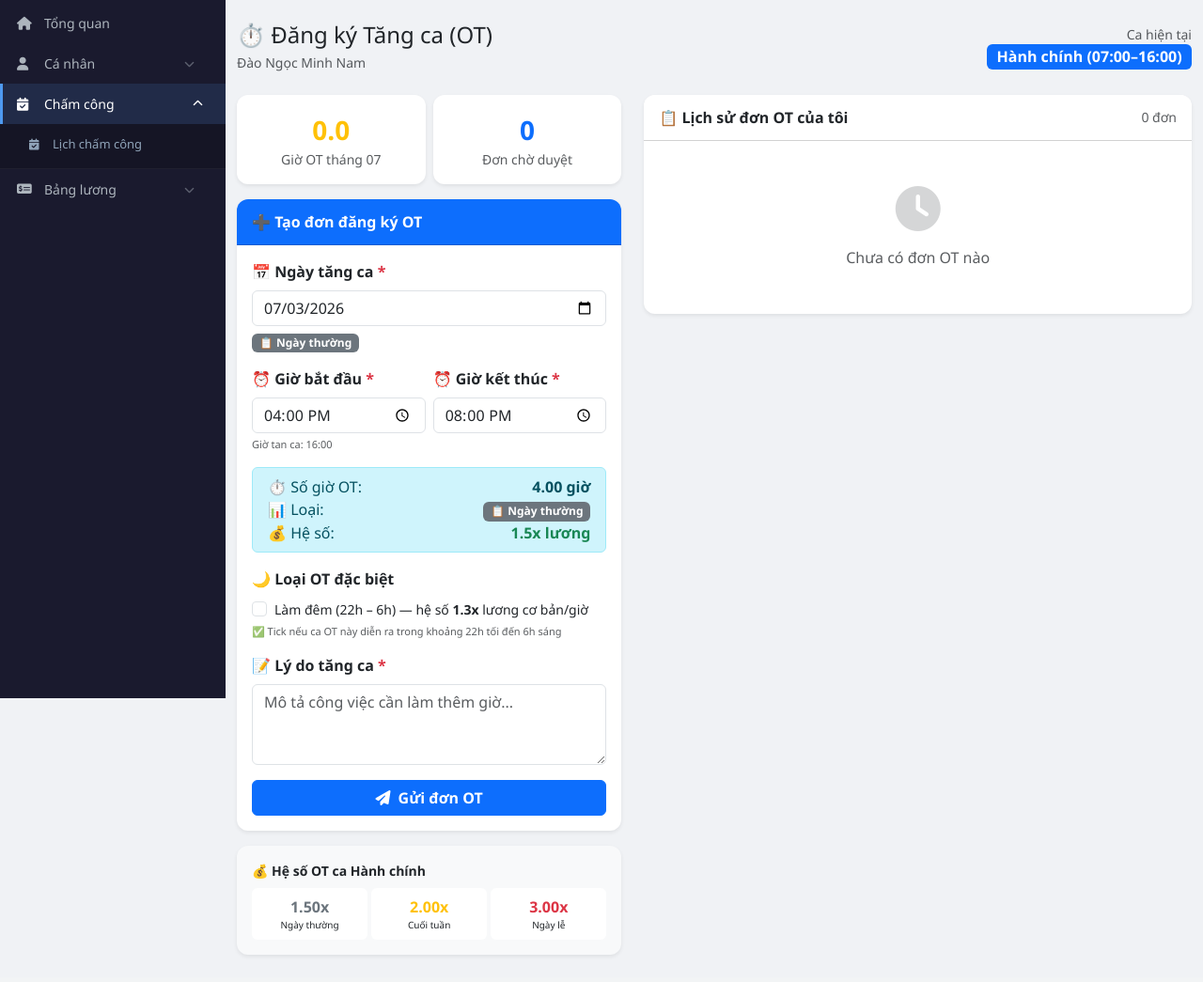
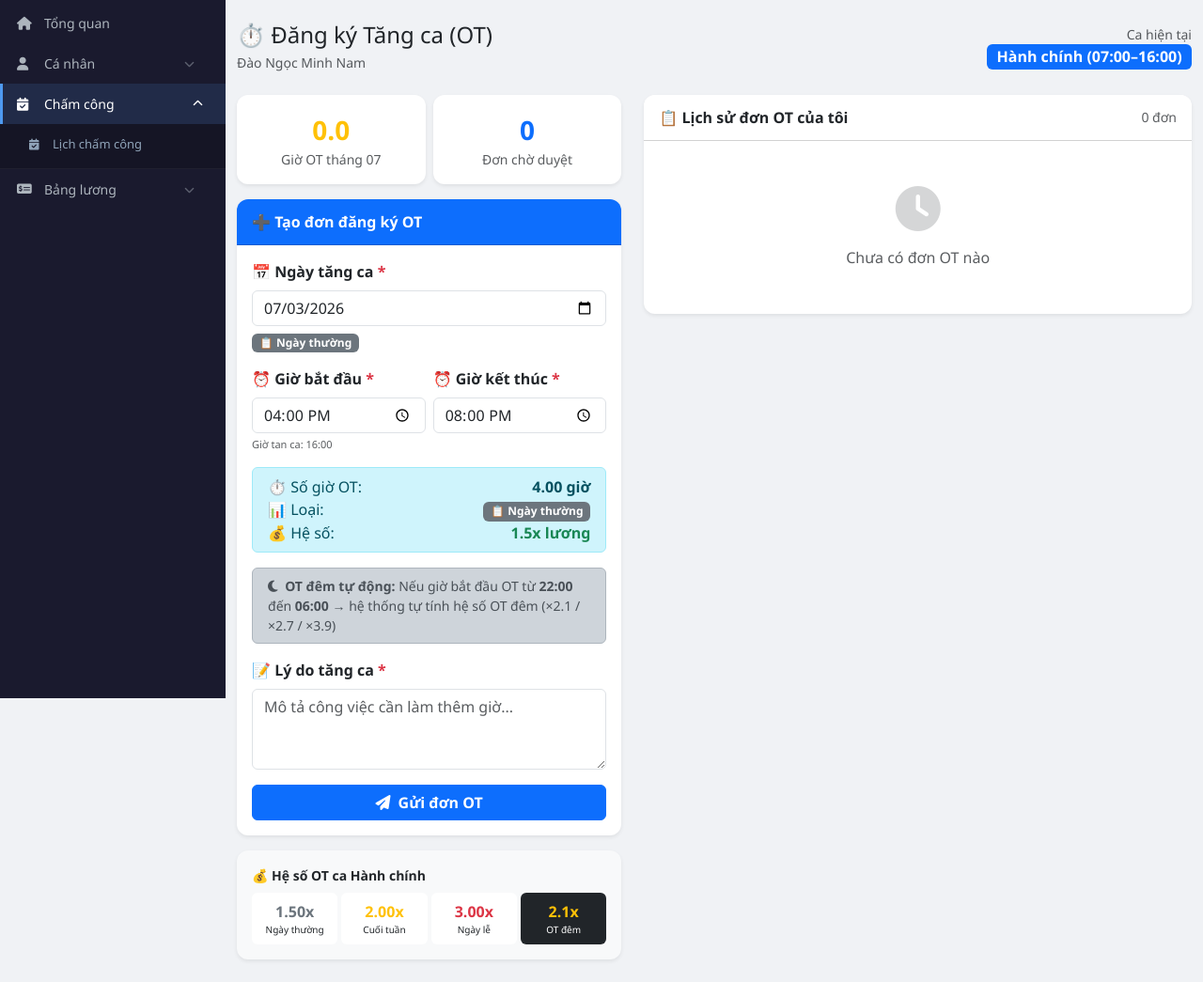
Before and after one commit to linh-prolo/ntnnew, a PHP site: page /erp/modules/attendance/ot_request.php in a window 1280 px wide. Shown: the part 57-1102 px from the top of the page at 94% size. Before the commit the page ends 1075 px from the top, so only its background shows below. Run offline with PHP 8.4, Linux system fonts and the light colour scheme; a user stored in the database is signed in; data comes from the database, SQL or seed files in the repository.

Commit message:
Replace night OT checkbox with auto-detection based on shift + start_time
- ot_request.php: PHP backend now fetches shift with is_night_shift flag and
  auto-detects night OT based on start_time vs night window (22:00-06:00 by
  default, or shift start/end if is_night_shift=1)
- ot_request.php: removed 'Làm đêm' checkbox, added info box showing the
  night time window that triggers automatic night classification
- ot_request.php: updated multiplier guide table from 3-col to 4-col to show
  OT đêm ×2.1 alongside weekday/weekend/holiday
- ot_request.php: JS updatePreview() now uses isNightTime()/getOTType() auto-
  detect instead of reading checkbox; removed isNightOt event listener
- ot_manage.php: updated $otTypeLabel with multiplier info in labels; updated
  $mult match() to handle night_weekday(2.1)/night_weekend(2.7)/night_holiday(3.9)/night(1.3)

```diff
--- a/modules/attendance/ot_request.php
+++ b/modules/attendance/ot_request.php
@@ -57,6 +57,40 @@ if ($_SERVER['REQUEST_METHOD'] === 'POST' && verifyCSRF($_POST['csrf_token'] ??
     }
 
     if (empty($errors)) {
+        // Lấy ca của nhân viên vào ngày OT để xác định khung giờ đêm
+        $shiftStmt = $pdo->prepare("
+            SELECT ws.start_time AS shift_start, ws.end_time AS shift_end, ws.is_night_shift, es.shift_id,
+                   ws.ot_multiplier, ws.weekend_multiplier, ws.holiday_multiplier
+            FROM employee_shifts es
+            JOIN work_shifts ws ON es.shift_id = ws.id
+            WHERE es.user_id = ? AND es.effective_date <= ?
+              AND (es.end_date IS NULL OR es.end_date >= ?)
+            ORDER BY es.effective_date DESC LIMIT 1
+        ");
+        $shiftStmt->execute([$user['id'], $ot_date, $ot_date]);
+        $shift    = $shiftStmt->fetch();
+        $shift_id = $shift['shift_id'] ?? null;
+
+        // Xác định khung giờ đêm
+        $nightStart = '22:00'; // mặc định theo luật LĐ VN
+        $nightEnd   = '06:00';
+        if ($shift && (int)$shift['is_night_shift'] === 1) {
+            $nightStart = substr($shift['shift_start'], 0, 5);
+            $nightEnd   = substr($shift['shift_end'],   0, 5);
+        }
+
+        // Kiểm tra start_time OT có nằm trong khung đêm không
+        $otStartMin    = (int)substr($start_time, 0, 2) * 60 + (int)substr($start_time, 3, 2);
+        $nightStartMin = (int)substr($nightStart, 0, 2) * 60 + (int)substr($nightStart, 3, 2);
+        $nightEndMin   = (int)substr($nightEnd,   0, 2) * 60 + (int)substr($nightEnd,   3, 2);
+
+        // Ca đêm vượt qua midnight: nightStart > nightEnd (ví dụ 22:00 > 06:00)
+        if ($nightStartMin > $nightEndMin) {
+            $isNightOT = ($otStartMin >= $nightStartMin || $otStartMin < $nightEndMin);
+        } else {
+            $isNightOT = ($otStartMin >= $nightStartMin && $otStartMin < $nightEndMin);
+        }
+
         // Xác định loại OT (ngày thường / cuối tuần / ngày lễ / đêm)
         $dow = date('N', strtotime($ot_date)); // 1=Mon ... 7=Sun
         $isHoliday = false;
@@ -64,13 +98,10 @@ if ($_SERVER['REQUEST_METHOD'] === 'POST' && verifyCSRF($_POST['csrf_token'] ??
         $hChk->execute([$ot_date]);
         if ($hChk->fetchColumn() > 0) $isHoliday = true;
 
-        $is_night_ot = isset($_POST['is_night_ot']) ? 1 : 0;
-
-        if ($is_night_ot) {
-            // Phân loại OT đêm theo ngày
-            if ($isHoliday)      $ot_type = 'night_holiday';
-            elseif ($dow >= 6)   $ot_type = 'night_weekend';  // Thứ 7 (6) hoặc CN (7)
-            else                 $ot_type = 'night_weekday';
+        if ($isNightOT) {
+            if ($isHoliday)    $ot_type = 'night_holiday';
+            elseif ($dow >= 6) $ot_type = 'night_weekend';
+            else               $ot_type = 'night_weekday';
         } elseif ($isHoliday) {
             $ot_type = 'holiday';
         } elseif ($dow >= 6) {
@@ -78,18 +109,6 @@ if ($_SERVER['REQUEST_METHOD'] === 'POST' && verifyCSRF($_POST['csrf_token'] ??
         } else {
             $ot_type = 'weekday';
         }
-
-        // Lấy ca của nhân viên để tính hệ số
-        $shiftStmt = $pdo->prepare("
-            SELECT ws.ot_multiplier, ws.weekend_multiplier, ws.holiday_multiplier, es.shift_id
-            FROM employee_shifts es
-            JOIN work_shifts ws ON es.shift_id = ws.id
-            WHERE es.user_id = ? AND es.effective_date <= ? AND (es.end_date IS NULL OR es.end_date >= ?)
-            ORDER BY es.effective_date DESC LIMIT 1
-        ");
-        $shiftStmt->execute([$user['id'], $ot_date, $ot_date]);
-        $shift = $shiftStmt->fetch();
-        $shift_id = $shift['shift_id'] ?? null;
 
         $stmt = $pdo->prepare("
             INSERT INTO overtime_requests
@@ -281,19 +300,14 @@ $statusLabel = ['pending' => ['⌛ Chờ duyệt', 'warning'], 'approved' => ['
                             </div>
                         </div>
 
-                        <!-- Loại OT đặc biệt -->
-                        <div class="mb-3">
-                            <label class="form-label fw-semibold">🌙 Loại OT đặc biệt</label>
-                            <div class="form-check">
-                                <input class="form-check-input" type="checkbox" name="is_night_ot" id="isNightOt" value="1"
-                                       <?= !empty($_POST['is_night_ot']) ? 'checked' : '' ?>>
-                                <label class="form-check-label small" for="isNightOt">
-                                    Làm đêm (22h – 6h) — hệ số <strong>1.3x</strong> lương cơ bản/giờ
-                                </label>
-                            </div>
-                            <div class="form-text" style="font-size:11px;">
-                                ✅ Tick nếu ca OT này diễn ra trong khoảng 22h tối đến 6h sáng
-                            </div>
+                        <!-- OT đêm tự động -->
+                        <div class="alert alert-dark py-2 mb-3 small">
+                            <i class="fas fa-moon me-1"></i>
+                            <strong>OT đêm tự động:</strong> Nếu giờ bắt đầu OT từ
+                            <strong><?= $myShift && $myShift['is_night_shift'] ? substr($myShift['start_time'],0,5) : '22:00' ?></strong>
+                            đến
+                            <strong><?= $myShift && $myShift['is_night_shift'] ? substr($myShift['end_time'],0,5) : '06:00' ?></strong>
+                            → hệ thống tự tính hệ số OT đêm (×2.1 / ×2.7 / ×3.9)
                         </div>
 
                         <!-- Lý do -->
@@ -316,22 +330,28 @@ $statusLabel = ['pending' => ['⌛ Chờ duyệt', 'warning'], 'approved' => ['
                 <div class="card-body py-3">
                     <p class="fw-bold small mb-2">💰 Hệ số OT ca <?= htmlspecialchars($myShift['shift_name']) ?></p>
                     <div class="row g-1 text-center">
-                        <div class="col-4">
+                        <div class="col-3">
                             <div class="bg-white rounded p-2">
                                 <div class="fw-bold text-secondary"><?= $myShift['ot_multiplier'] ?>x</div>
                                 <div style="font-size:10px;">Ngày thường</div>
                             </div>
                         </div>
-                        <div class="col-4">
+                        <div class="col-3">
                             <div class="bg-white rounded p-2">
                                 <div class="fw-bold text-warning"><?= $myShift['weekend_multiplier'] ?>x</div>
                                 <div style="font-size:10px;">Cuối tuần</div>
                             </div>
                         </div>
-                        <div class="col-4">
+                        <div class="col-3">
                             <div class="bg-white rounded p-2">
                                 <div class="fw-bold text-danger"><?= $myShift['holiday_multiplier'] ?>x</div>
                                 <div style="font-size:10px;">Ngày lễ</div>
+                            </div>
+                        </div>
+                        <div class="col-3">
+                            <div class="bg-dark rounded p-2">
+                                <div class="fw-bold text-warning">2.1x</div>
+                                <div style="font-size:10px;" class="text-white">OT đêm</div>
                             </div>
                         </div>
                     </div>
@@ -452,12 +472,45 @@ const shiftOT = {
     night:         1.3  // backward compat
 };
 
-// ── Xác định loại ngày ──
-function getDayType(dateStr) {
-    if (holidays.includes(dateStr)) return 'holiday';
-    const dow = new Date(dateStr).getDay(); // 0=Sun, 6=Sat
-    if (dow === 0 || dow === 6) return 'weekend';
-    return 'weekday';
+// ── Khung giờ đêm từ ca làm việc (hoặc mặc định 22:00–06:00) ──
+const nightStartMin = <?= ($myShift && $myShift['is_night_shift'])
+    ? (int)substr($myShift['start_time'],0,2)*60 + (int)substr($myShift['start_time'],3,2)
+    : 22*60 ?>;
+const nightEndMin = <?= ($myShift && $myShift['is_night_shift'])
+    ? (int)substr($myShift['end_time'],0,2)*60 + (int)substr($myShift['end_time'],3,2)
+    : 6*60 ?>;
+
+function timeToMin(t) {
+    const [h, m] = t.split(':').map(Number);
+    return h * 60 + m;
+}
+
+function isNightTime(startTimeStr) {
+    if (!startTimeStr) return false;
+    const min = timeToMin(startTimeStr);
+    if (nightStartMin > nightEndMin) {
+        // Ca đêm qua midnight (ví dụ 22:00–06:00)
+        return min >= nightStartMin || min < nightEndMin;
+    } else {
+        return min >= nightStartMin && min < nightEndMin;
+    }
+}
+
+function getOTType(dateStr, startTimeStr) {
+    const isNight   = isNightTime(startTimeStr);
+    const isHol     = holidays.includes(dateStr);
+    const dow       = new Date(dateStr).getDay(); // 0=Sun, 6=Sat
+    const isWeekend = (dow === 0 || dow === 6);
+
+    if (isNight) {
+        if (isHol)     return 'night_holiday';
+        if (isWeekend) return 'night_weekend';
+        return 'night_weekday';
+    } else {
+        if (isHol)     return 'holiday';
+        if (isWeekend) return 'weekend';
+        return 'weekday';
+    }
 }
 
 const dayTypeInfo = {
@@ -475,28 +528,14 @@ function updatePreview() {
     const dateVal  = document.getElementById('otDate').value;
     const startVal = document.getElementById('otStart').value;
     const endVal   = document.getElementById('otEnd').value;
-    const isNight  = document.getElementById('isNightOt')?.checked;
 
-    // Hiển thị loại ngày
     const badgeDiv = document.getElementById('dayTypeBadge');
-    if (dateVal) {
-        let type;
-        if (isNight) {
-            // Phân loại OT đêm theo ngày giống PHP backend
-            if (holidays.includes(dateVal)) {
-                type = 'night_holiday';
-            } else {
-                const dow = new Date(dateVal).getDay(); // 0=Sun, 6=Sat
-                type = (dow === 0 || dow === 6) ? 'night_weekend' : 'night_weekday';
-            }
-        } else {
-            type = getDayType(dateVal);
-        }
+    if (dateVal && startVal) {
+        const type = getOTType(dateVal, startVal);
         const info = dayTypeInfo[type];
         badgeDiv.innerHTML = `<span class="badge ${info.badgeClass}">${info.label}</span>`;
 
-        // Update preview
-        if (startVal && endVal) {
+        if (endVal) {
             let startMin = timeToMin(startVal);
             let endMin   = timeToMin(endVal);
             if (endMin <= startMin) endMin += 24 * 60;
@@ -511,15 +550,9 @@ function updatePreview() {
     }
 }
 
-function timeToMin(t) {
-    const [h, m] = t.split(':').map(Number);
-    return h * 60 + m;
-}
-
 document.getElementById('otDate').addEventListener('change', updatePreview);
 document.getElementById('otStart').addEventListener('change', updatePreview);
 document.getElementById('otEnd').addEventListener('change', updatePreview);
-document.getElementById('isNightOt')?.addEventListener('change', updatePreview);
 // Chạy ngay khi load
 updatePreview();
 </script>
```
Also changed, not shown: modules/attendance/ot_manage.php (+15 -15 lines).
